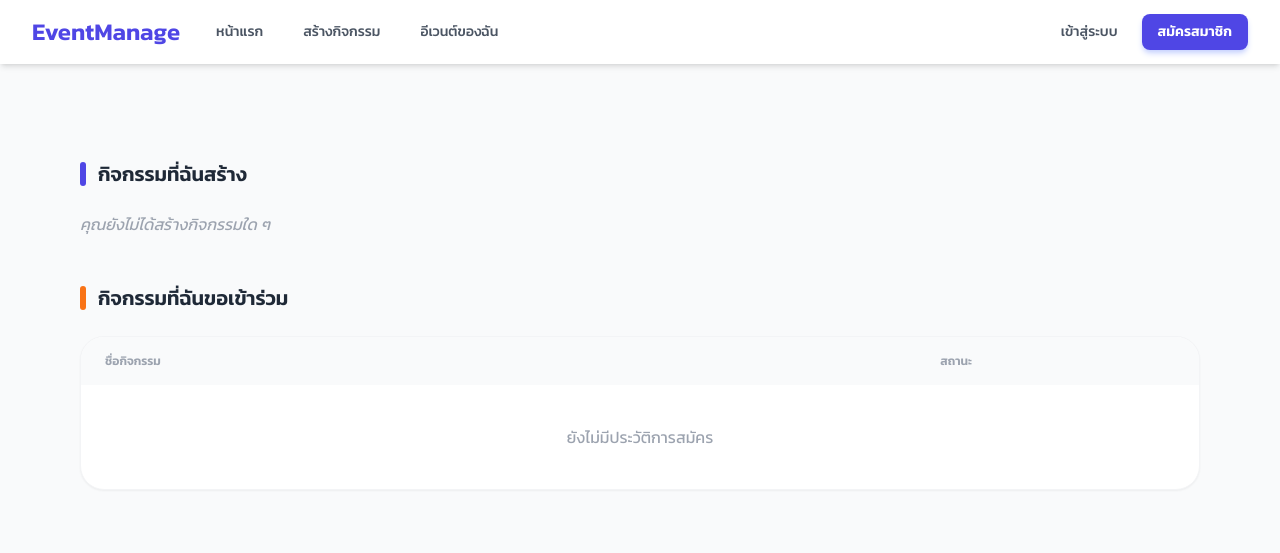
After one commit to CallMeSova/event_system, a PHP site: page /my_event in a window 1280 px wide. The commit adds this page. Shown: the top 553 px of the page. Run offline with PHP 8.4, Linux system fonts and the light colour scheme; data that the repository does not hold is empty; some libraries are stand-ins or nearby versions.

Commit message:
my_event

```diff
--- a/templates/head.php
+++ b/templates/head.php
@@ -25,6 +25,7 @@
                     <div class="hidden md:ml-6 md:flex md:space-x-4">
                         <a href="/" class="text-gray-600 hover:text-indigo-600 px-3 py-2 rounded-md text-sm font-medium transition">หน้าแรก</a>
                         <a href="/create_event" class="text-gray-600 hover:text-indigo-600 px-3 py-2 rounded-md text-sm font-medium transition">สร้างกิจกรรม</a>
+                        <a href="/my_event" class="text-gray-600 hover:text-indigo-600 px-3 py-2 rounded-md text-sm font-medium transition">อีเวนต์ของฉัน</a>
                     </div>
                 </div>
 
--- /dev/null
+++ b/templates/my_event.php
@@ -0,0 +1,65 @@
+<?php include 'head.php'; ?>
+
+<div class="max-w-6xl mx-auto py-8 px-4">
+    <h1 class="text-3xl font-extrabold text-gray-900 mb-8"><?php echo $title; ?></h1>
+
+    <div class="mb-12">
+        <h2 class="text-xl font-bold text-gray-800 mb-6 flex items-center">
+            <span class="w-1.5 h-6 bg-indigo-600 rounded-full mr-3"></span>
+            กิจกรรมที่ฉันสร้าง
+        </h2>
+
+        <?php if (!empty($created_events)): ?>
+            <div class="grid grid-cols-1 md:grid-cols-2 lg:grid-cols-3 gap-6">
+                <?php foreach ($created_events as $event): ?>
+                    <div class="bg-white p-6 rounded-3xl shadow-sm border border-gray-100">
+                        <h3 class="font-bold text-gray-800 mb-4"><?php echo htmlspecialchars($event['event_name']); ?></h3>
+                        <a href="/manage_registrations?id=<?php echo $event['event_id']; ?>"
+                            class="inline-block bg-indigo-600 text-white text-xs px-4 py-2 rounded-xl font-bold">
+                            จัดการผู้สมัคร
+                        </a>
+                    </div>
+                <?php endforeach; ?>
+            </div>
+        <?php else: ?>
+            <p class="text-gray-400 italic">คุณยังไม่ได้สร้างกิจกรรมใด ๆ</p>
+        <?php endif; ?>
+    </div>
+
+    <div>
+        <h2 class="text-xl font-bold text-gray-800 mb-6 flex items-center">
+            <span class="w-1.5 h-6 bg-orange-500 rounded-full mr-3"></span>
+            กิจกรรมที่ฉันขอเข้าร่วม
+        </h2>
+
+        <div class="bg-white rounded-3xl shadow-sm border border-gray-100 overflow-hidden">
+            <table class="w-full text-left">
+                <thead class="bg-gray-50 text-xs text-gray-400 uppercase">
+                    <tr>
+                        <th class="px-6 py-4">ชื่อกิจกรรม</th>
+                        <th class="px-6 py-4 text-center">สถานะ</th>
+                    </tr>
+                </thead>
+                <tbody class="divide-y divide-gray-50">
+                    <?php if (!empty($joined_events)): foreach ($joined_events as $row): ?>
+                            <tr>
+                                <td class="px-6 py-4 font-bold"><?php echo htmlspecialchars($row['event_name']); ?></td>
+                                <td class="px-6 py-4 text-center">
+                                    <span class="px-3 py-1 rounded-full text-[10px] font-black bg-gray-100">
+                                        <?php echo strtoupper($row['reg_status']); ?>
+                                    </span>
+                                </td>
+                            </tr>
+                        <?php endforeach;
+                    else: ?>
+                        <tr>
+                            <td colspan="2" class="px-6 py-10 text-center text-gray-400">ยังไม่มีประวัติการสมัคร</td>
+                        </tr>
+                    <?php endif; ?>
+                </tbody>
+            </table>
+        </div>
+    </div>
+</div>
+
+<?php include 'footer.php'; ?>
```
Also changed, not shown: routes/my_event.php (added, +37 -0 lines).
